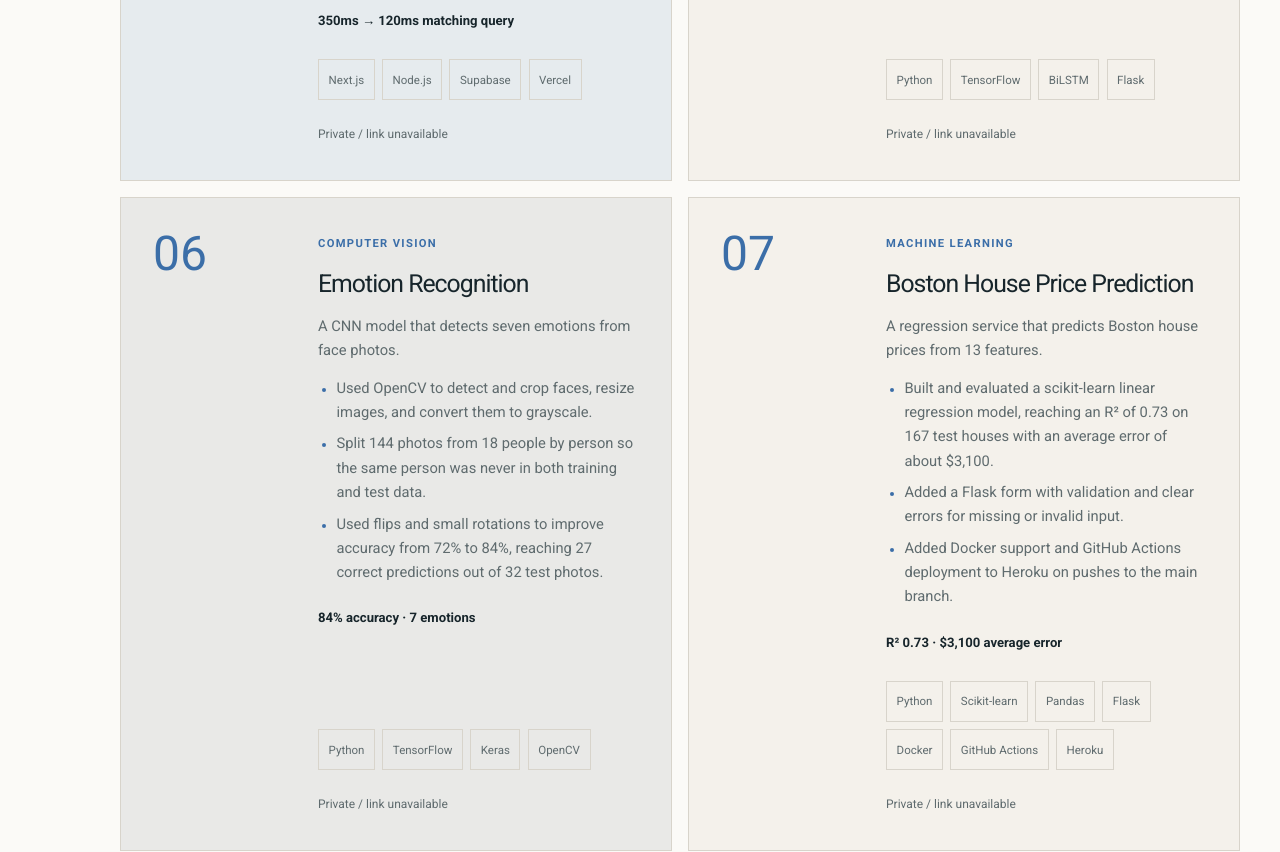
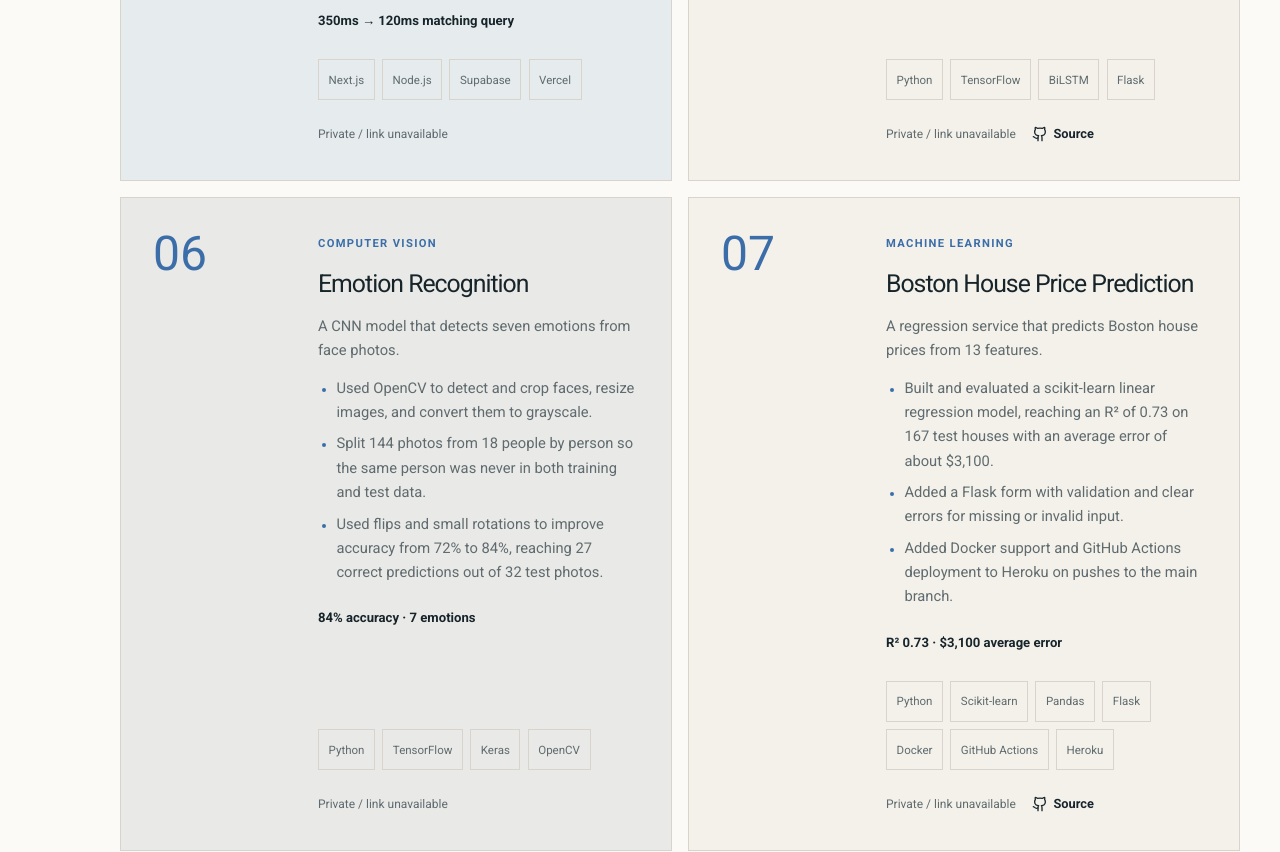
Before and after one commit to iamjunaidjutt/iamjunaidjutt-portfolio, a Next.js app: page / in a window 1280 px wide. Shown: the part 9220-10072 px from the top of the page. Built offline with nearby package versions, Linux system fonts and the light colour scheme.

Commit message:
feat: add code links for projects in the Projects component

```diff
--- a/components/Projects.tsx
+++ b/components/Projects.tsx
@@ -76,6 +76,7 @@ const Projects = () => {
 			stack: ["Python", "TensorFlow", "BiLSTM", "Flask"],
 			image: undefined,
 			link: undefined,
+			code: "https://github.com/iamjunaidjutt/Fake-News-Detector",
 		},
 		{
 			name: "Emotion Recognition",
@@ -104,6 +105,7 @@ const Projects = () => {
 			stack: ["Python", "Scikit-learn", "Pandas", "Flask", "Docker", "GitHub Actions", "Heroku"],
 			image: undefined,
 			link: undefined,
+			code: "https://github.com/iamjunaidjutt/Boston-House-Price-Prediction",
 		},
 		{
 			name: "Buxom Cosmetics",
@@ -118,6 +120,7 @@ const Projects = () => {
 			stack: ["React.js", "Node.js", "Express.js", "MySQL", "Prisma ORM", "Redux Toolkit", "Stripe"],
 			image: undefined,
 			link: undefined,
+			code: "https://github.com/iamjunaidjutt/Buxom-Cosmetics",
 		},
 		{
 			name: "POS Pharmacy",
@@ -132,6 +135,7 @@ const Projects = () => {
 			stack: ["Java", "Java Swing", "Hibernate", "MySQL", "JUnit", "JasperReports"],
 			image: undefined,
 			link: undefined,
+			code: "https://github.com/iamjunaidjutt/pos",
 		},
 	];
 	return (
```
